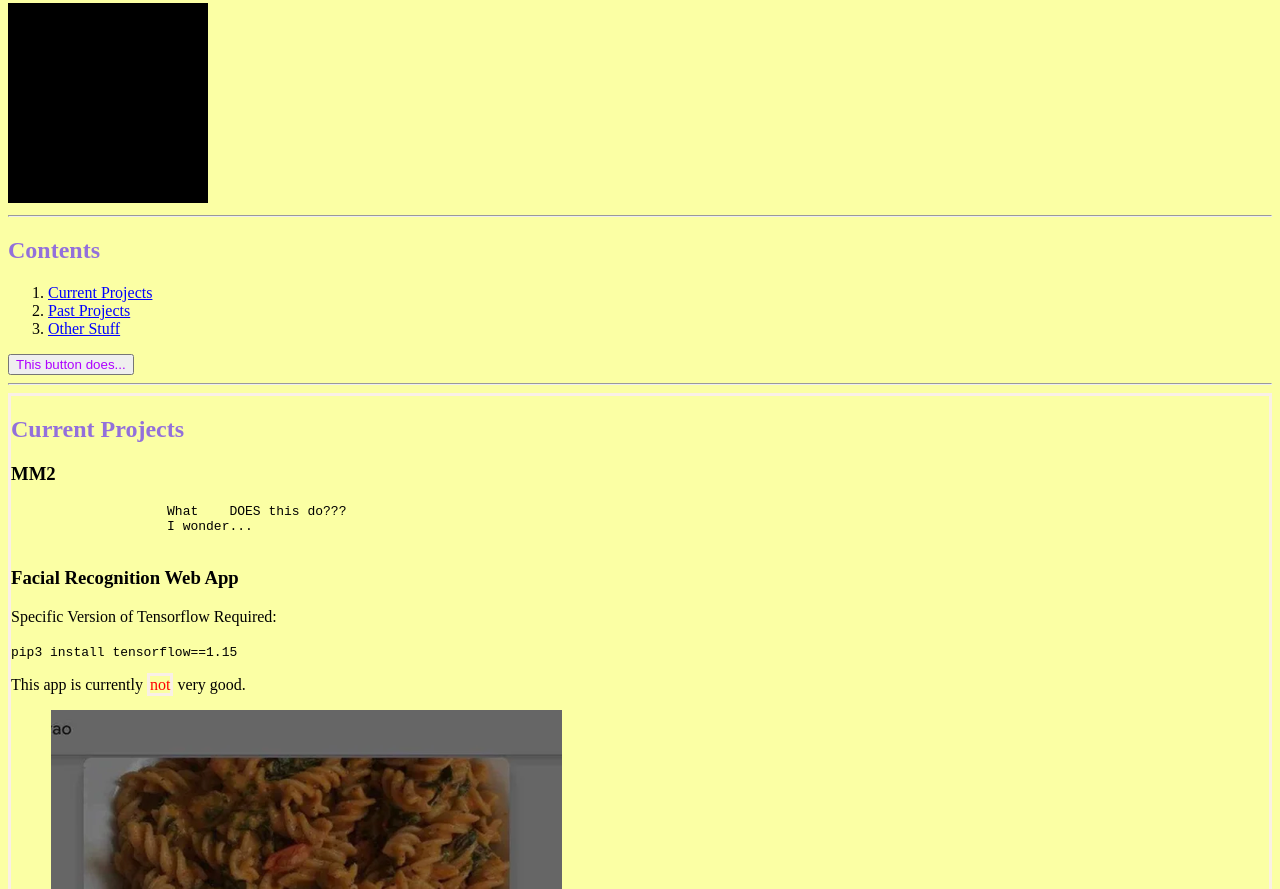
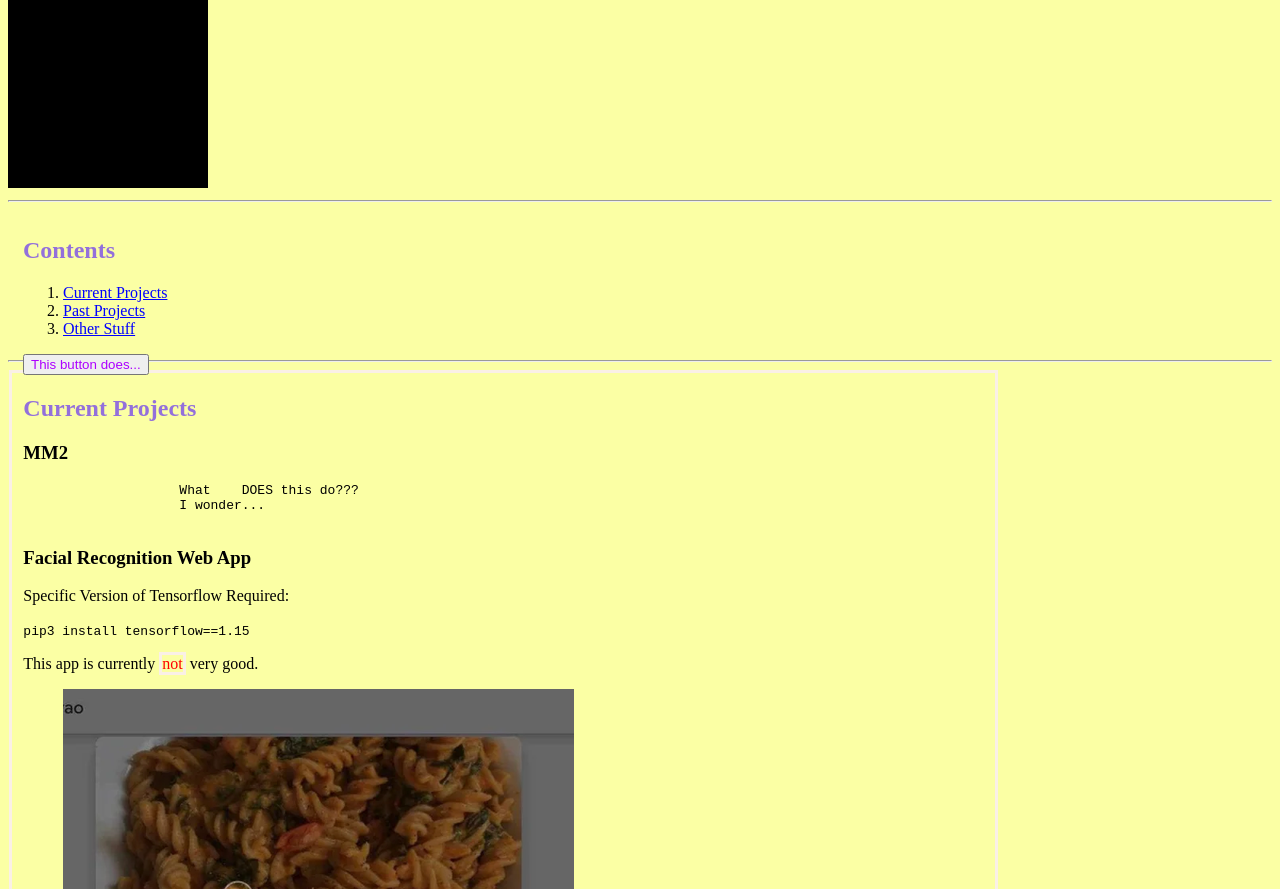
Before and after one commit to yuyeon/wi21-cse110-lab3, a plain HTML site: page index.html in a window 1280 px wide. Shown: the part 1291-2180 px from the top of the page. Drawn offline with Linux system fonts and the light colour scheme.

Commit message:
added box model elements

```diff
--- a/index.html
+++ b/index.html
@@ -48,7 +48,7 @@
 
         <hr>
 
-        <section>
+        <section id="contents">
             <h2>Contents</h2>
             <nav>
                 <ol>
--- a/style.css
+++ b/style.css
@@ -4,6 +4,7 @@ body {
 /* special color for introduction paragraph */
 .introduction {
     color: rgb(132, 0, 0);
+    margin:auto;
 }
 /* special color for one section */
 #other-stuff {
@@ -47,3 +48,21 @@ p.tonguetwister {
 h1 {
     font-size:3vw; /* set header font size to 3% of viewport */
 }
+#current-projects {
+    width:75vw;
+    height:75vw;
+    padding-top:2px;
+    padding-bottom:2px;
+    padding-left:3mm;
+    padding-right:3mm;
+    margin-top:1px;
+    margin-bottom:1px;
+    margin-left:1px;
+    margin-right:1px;
+}
+#contents {
+    width:75vw;
+    height:10vw;
+    margin: 10px 10px 10px 10px;
+    padding: 5px 5px 5px 5px;
+}
```
